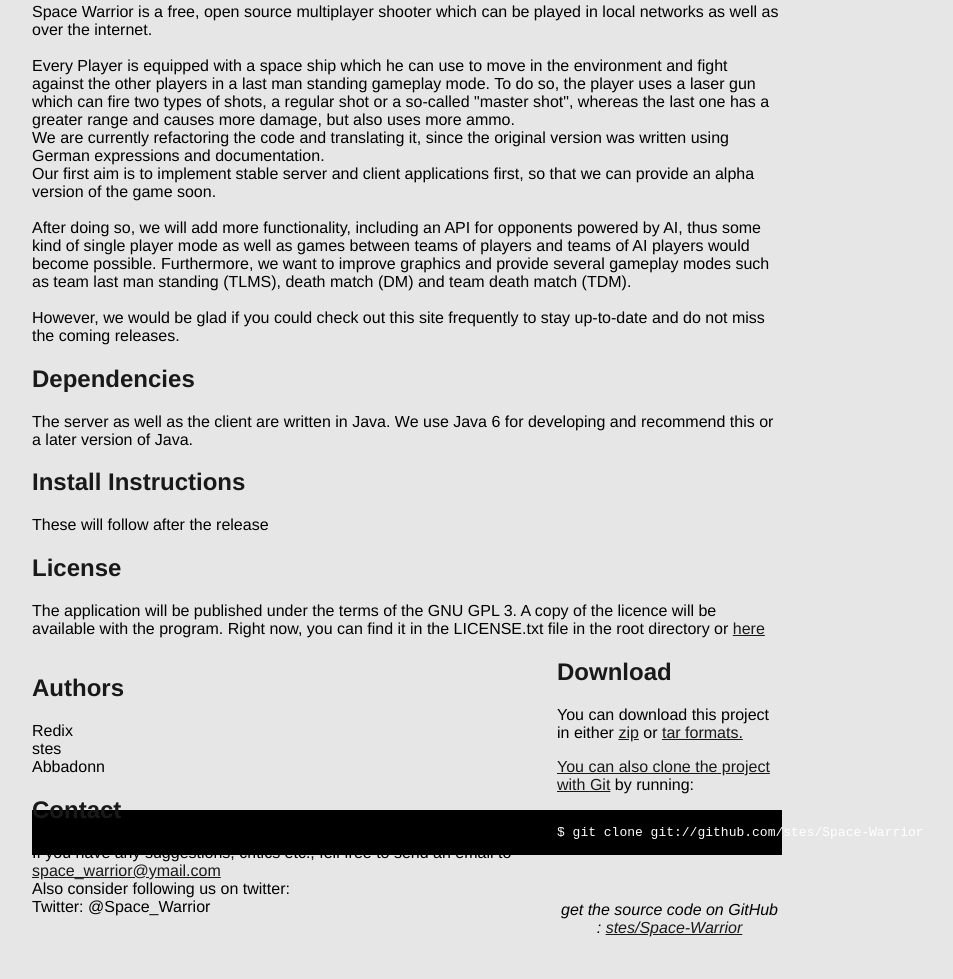
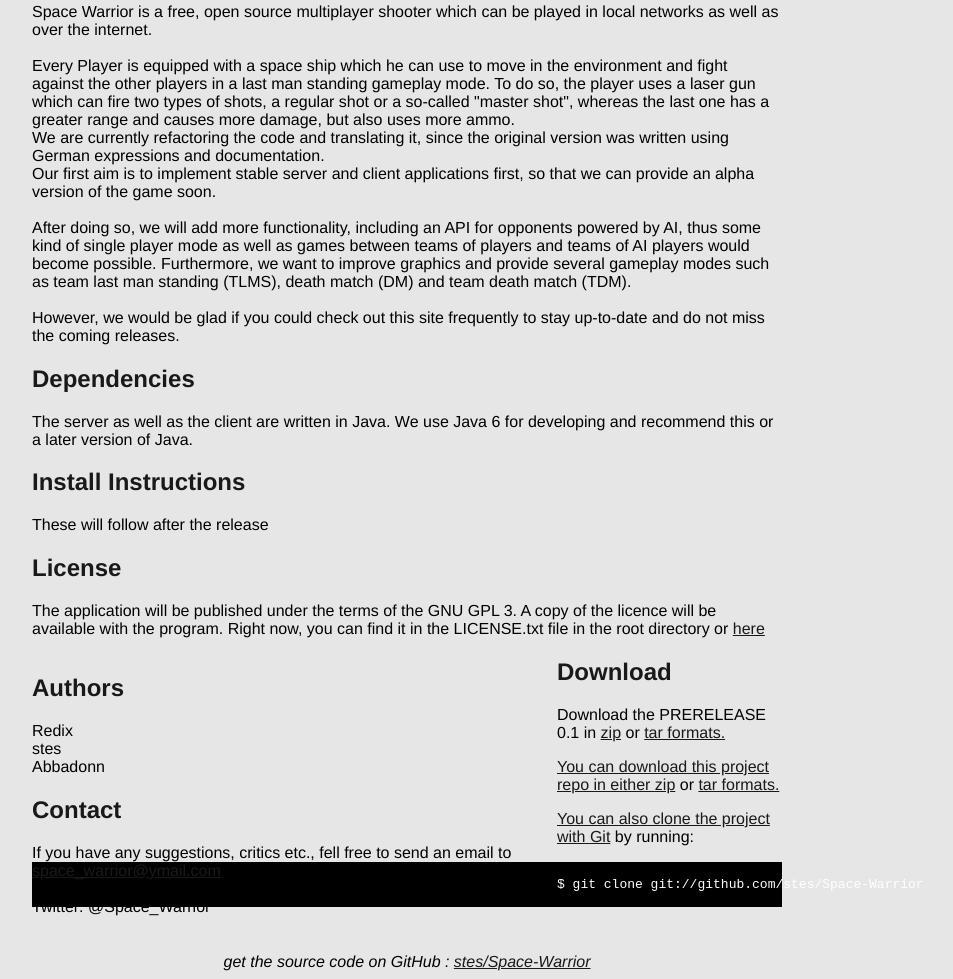
Before and after one commit to stes/Space-Warrior, a plain HTML site: page index.html in a window 1280 px wide. Shown: the part 260-1239 px from the top of the page, without its empty margins (233-1186 px from the left). Before the commit the page ends 1205 px from the top, so only its background shows below. Drawn offline with Linux system fonts and the light colour scheme; a script that the page names is missing.

Commit message:
added download links for prerelease

```diff
--- a/index.html
+++ b/index.html
@@ -133,7 +133,12 @@
 			</div>
 			<h2>Download</h2>
 			<p>
-			You can download this project in either
+			Download the PRERELEASE 0.1 in
+			<a href="https://github.com/downloads/stes/Space-Warrior/SpaceWarrior_0_1.zip">zip</a> or
+			<a href="https://github.com/downloads/stes/Space-Warrior/SpaceWarrior_0_1.rar">tar formats.
+			</p>
+			<p>
+			You can download this project repo in either
 			<a href="https://github.com/stes/Space-Warrior/zipball/master">zip</a> or
 			<a href="https://github.com/stes/Space-Warrior/tarball/master">tar formats.
 			</p>
```
